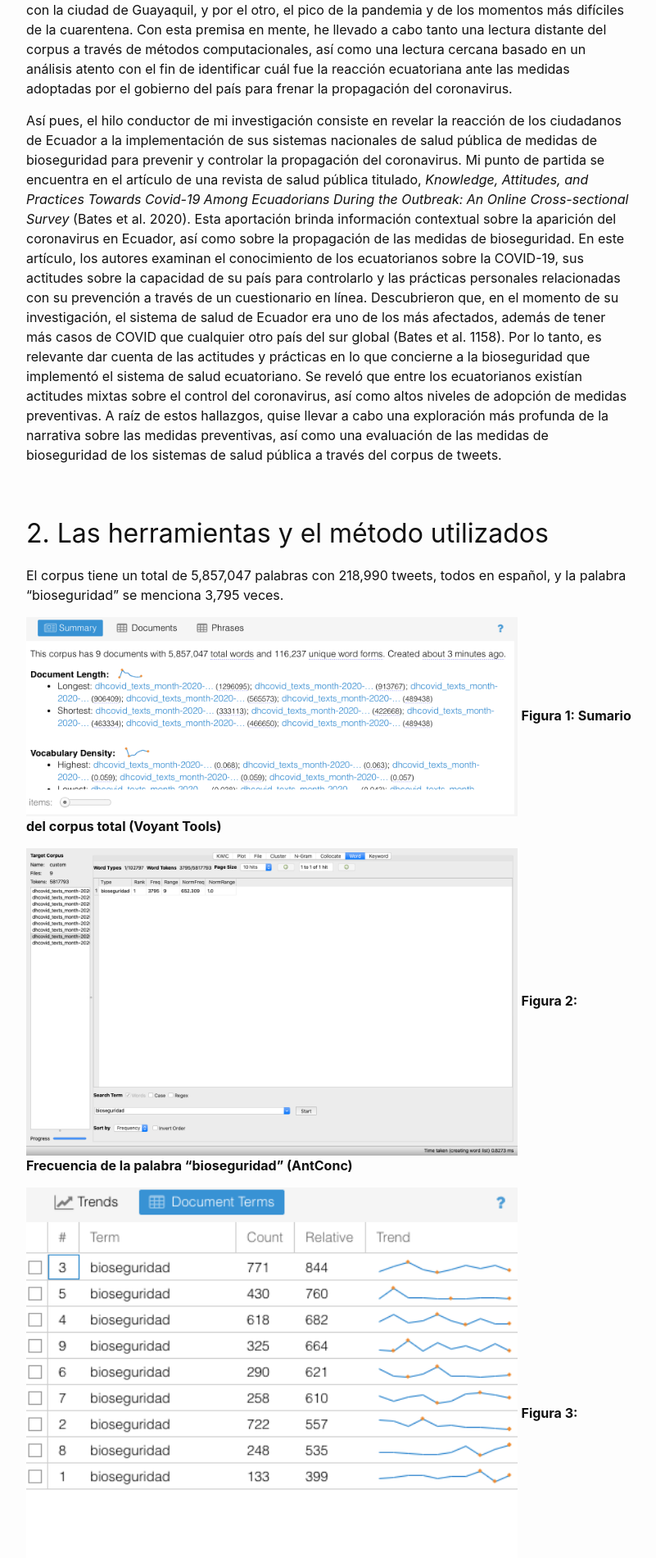
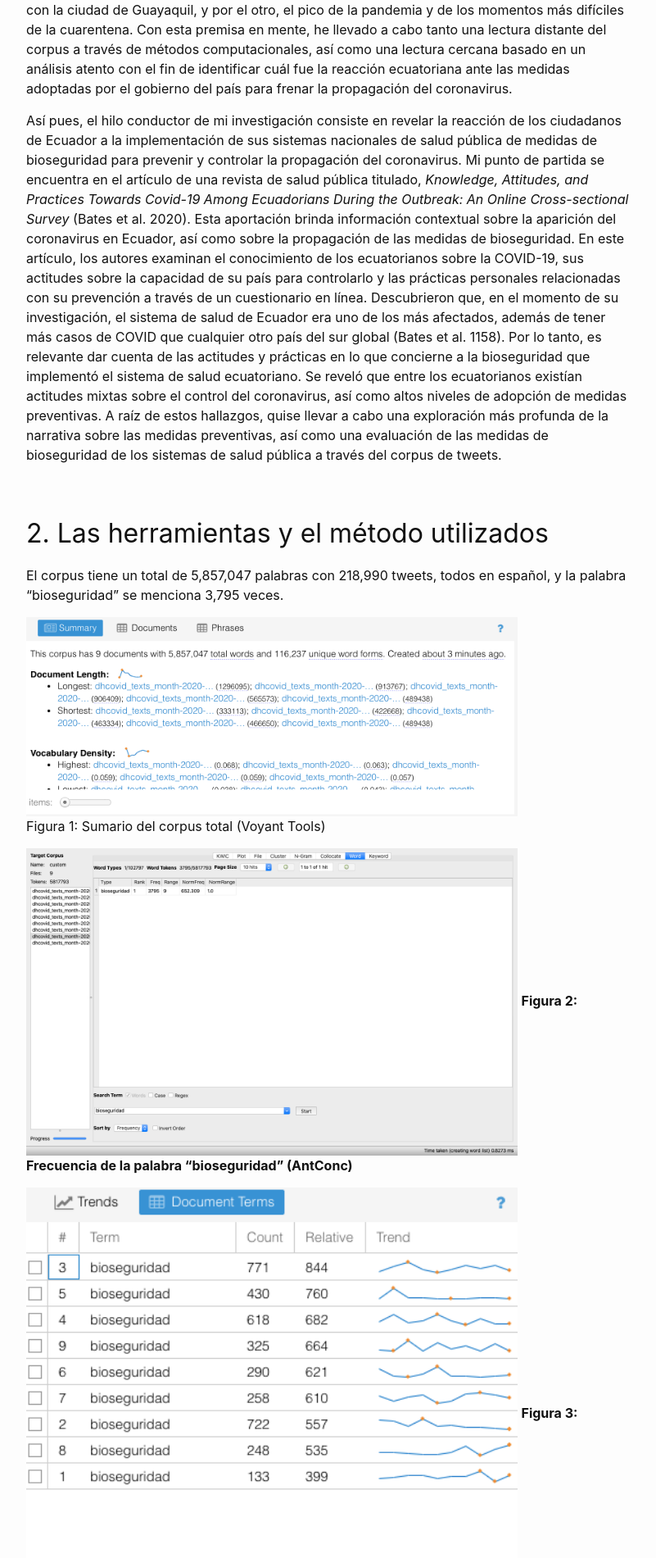
Before and after one commit to miladvh/miladvh.github.io, a Jekyll site: the page built from _posts/2021-12-8-ensayo4.md, in a window 1280 px wide. Shown: the part 540-2441 px from the top of the page at 82% size, without its empty margins (238-1039 px from the left). Built offline with Jekyll 4.4.1, drawn with Linux system fonts in a browser that asks for light colours.

Commit message:
Update 2021-12-8-ensayo4.md

```diff
--- a/_posts/2021-12-8-ensayo4.md
+++ b/_posts/2021-12-8-ensayo4.md
@@ -15,8 +15,10 @@ author: Mila Dvorquez-Herrera
 
 El corpus tiene un total de 5,857,047 palabras con 218,990 tweets, todos en español, y la palabra “bioseguridad” se menciona 3,795 veces.
 
-<img src="/assets/dh_pics/spa10.png" alt="sumario" width="600"/>
-**Figura 1: Sumario del corpus total (Voyant Tools)**
+<figure>
+        <img src="/assets/dh_pics/spa10.png" alt="sumario" width="600"/>
+  <figurecaption> Figura 1: Sumario del corpus total (Voyant Tools) </figurecaption>
+</figure>
 
 <img src="/assets/dh_pics/spa5.png" alt="sumario" width="600"/>
 **Figura 2: Frecuencia de la palabra “bioseguridad” (AntConc)**
```
